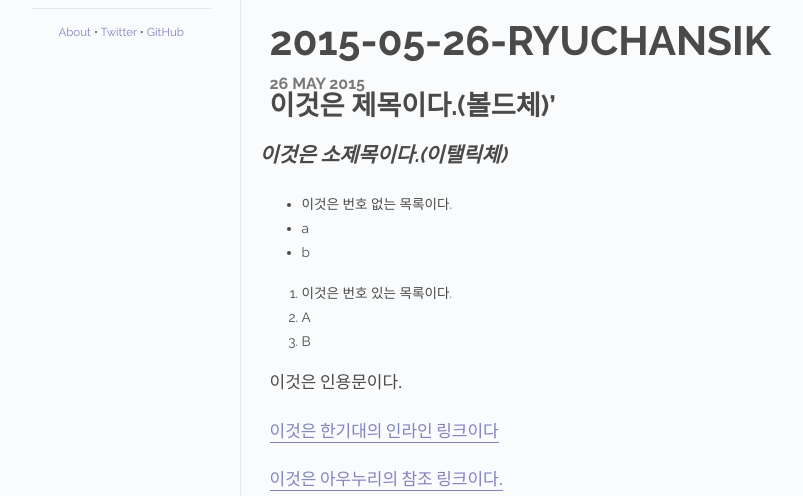
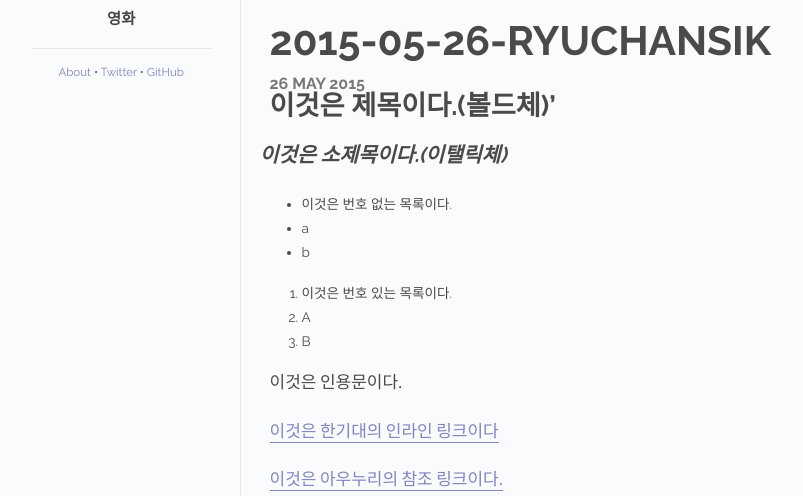
Before and after one commit to forhobby/forhobby.github.com, a Jekyll site: the page built from _posts/2015-05-26-ryuchansik.md, in a window 1280 px wide. Shown: the part 324-820 px from the top of the page, without its empty margins (118-921 px from the left). Built offline with Jekyll 4.4.1, drawn with Linux system fonts in a browser that asks for light colours; Markdown is read by kramdown in place of the engine named in the settings; grey boxes are pictures that could not be loaded.

Commit message:
Update default.html

```diff
--- a/_layouts/default.html
+++ b/_layouts/default.html
@@ -40,6 +40,10 @@
                    </li>
                 {% endfor %}
               </ul>
+            </li>
+          </ul>
+        </div>
+        <div class="posts">
           <ul class="posts-list">
             <li class="post-theme">
               <a>영화</a>
@@ -53,8 +57,6 @@
                    </li>
                 {% endfor %}
               </ul>
-            </li>
-          </ul>
             </li>
           </ul>
         </div>
```
